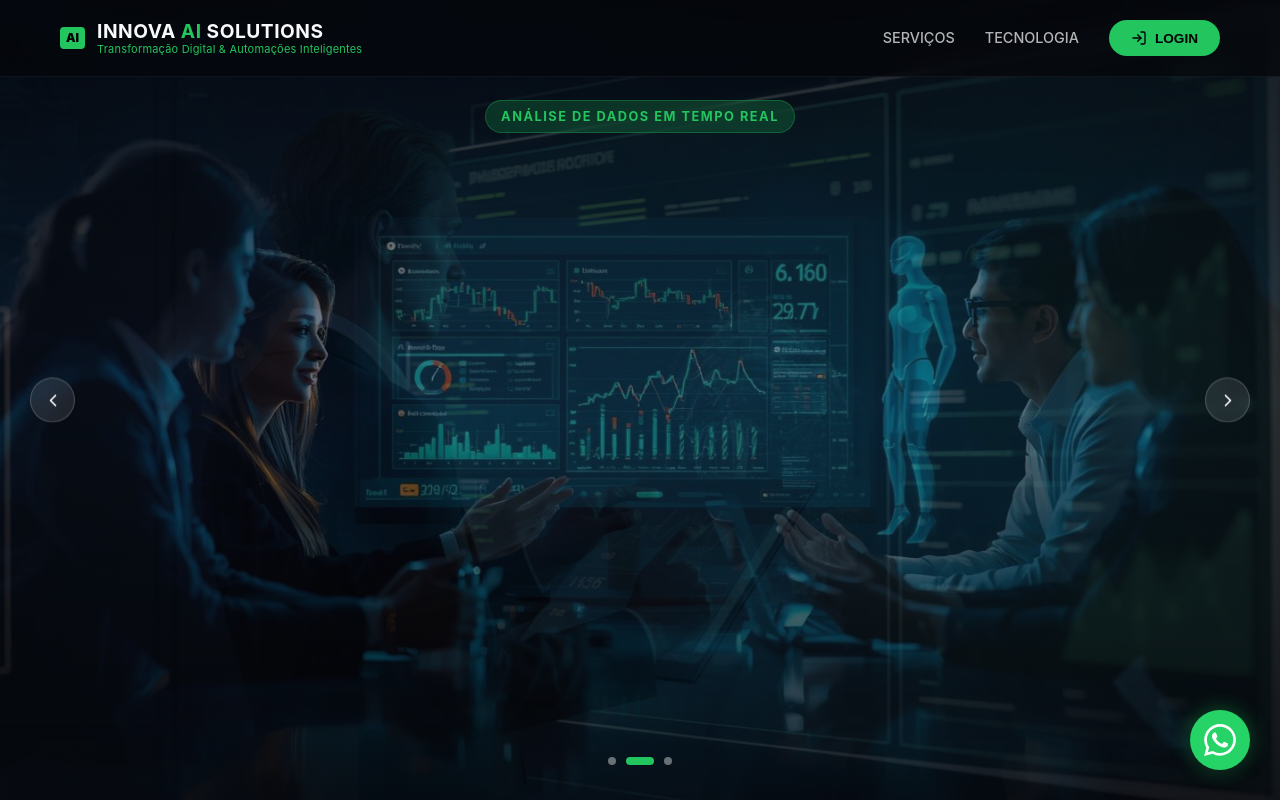
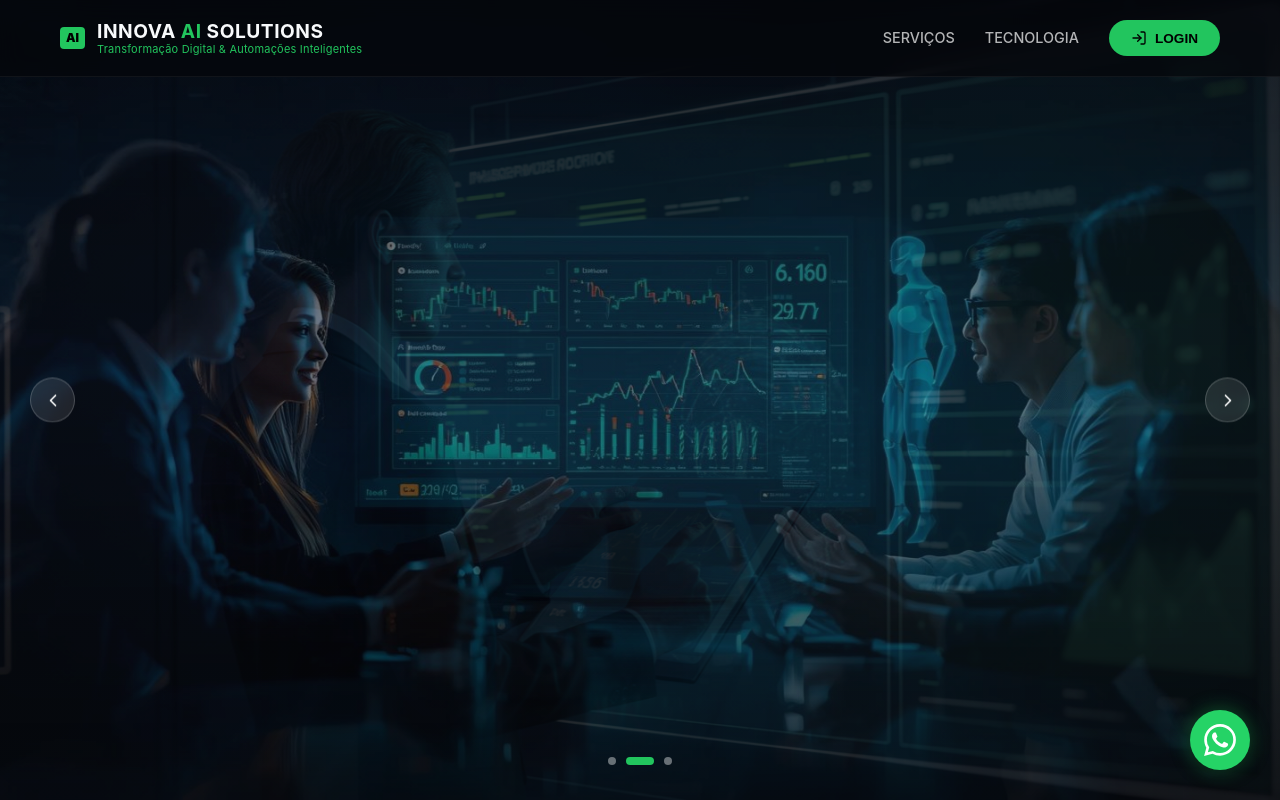
Before and after one commit to KamilaRib/Innova-Ai-Solutions---Plataforma-CRM, a React (Vite) app in the folder frontend/: page / in a window 1280 px wide. Built offline with nearby package versions, Linux system fonts and the light colour scheme; no server answers.

Commit message:
style: remove hero labels from carousel

```diff
--- a/frontend/src/pages/Home.jsx
+++ b/frontend/src/pages/Home.jsx
@@ -213,19 +213,6 @@ const Home = () => {
 
         {/* DARK OVERLAY */}
         <div style={{ position: 'absolute', inset: 0, background: 'linear-gradient(180deg, rgba(5,7,10,0.4) 0%, rgba(5,7,10,0.1) 50%, rgba(5,7,10,0.6) 100%)' }} />
-
-        {/* HERO LABEL */}
-        <div style={{ position: 'absolute', top: isMobile ? '80px' : '100px', left: '50%', transform: 'translateX(-50%)', zIndex: 10, width: '90%', textAlign: 'center' }}>
-          <div style={{
-            display: 'inline-block', padding: '6px 15px', borderRadius: '50px',
-            background: 'rgba(34,197,94,0.2)', color: '#22C55E',
-            fontSize: 'clamp(0.65rem, 3vw, 0.8rem)', fontWeight: 'bold',
-            letterSpacing: '1.5px', backdropFilter: 'blur(10px)',
-            border: '1px solid rgba(34,197,94,0.3)', textTransform: 'uppercase'
-          }}>
-            {slides[currentSlide].label}
-          </div>
-        </div>
 
         {/* PREV / NEXT ARROWS */}
         {!isMobile && (
```
